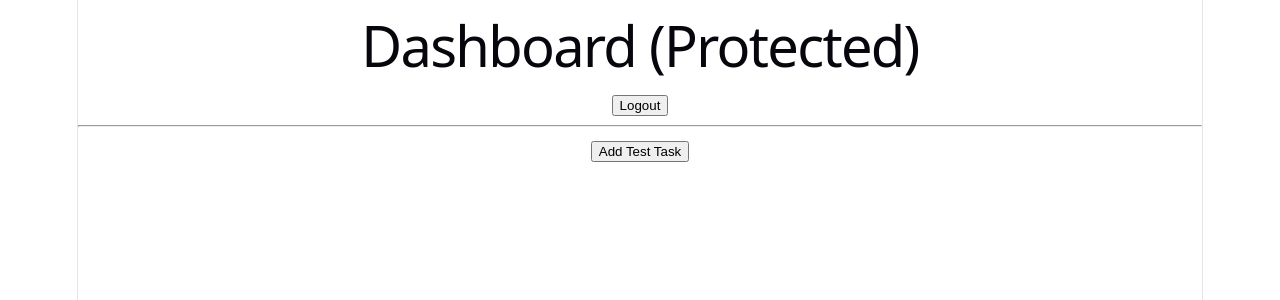
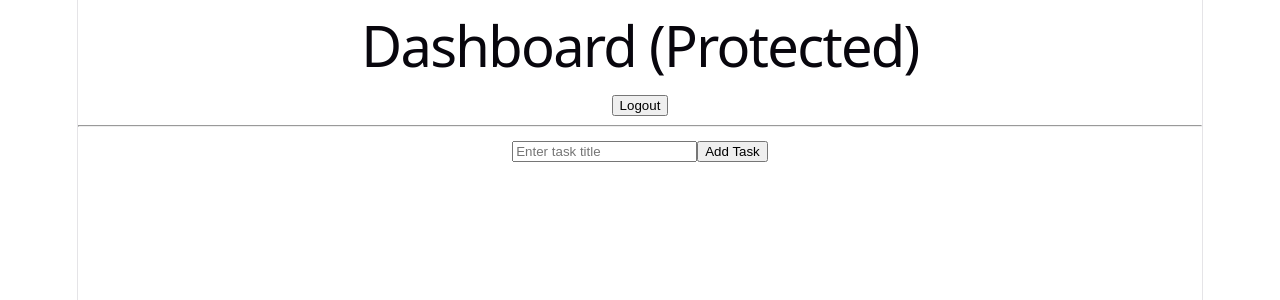
Before and after one commit to alys27/w4-react-app, a React (Vite) app: page /dashboard in a window 1280 px wide. Shown: the top 300 px of the page. Built offline with nearby package versions, Linux system fonts and the light colour scheme; sample sign-in values are in the browser's storage.

Commit message:
feat: add form validation for adding tasks(checkpoint 4)

```diff
--- /dev/null
+++ b/src/components/TaskForm.jsx
@@ -0,0 +1,50 @@
+import { useState } from "react";
+import { useTasks } from "../context/TaskContext";
+
+function TaskForm() {
+  const [title, setTitle] = useState("");
+  const [error, setError] = useState("");
+  const { dispatch } = useTasks();
+
+  const handleSubmit = (e) => {
+    e.preventDefault();
+
+    const trimmedTitle = title.trim();
+
+    if (!trimmedTitle) {
+      setError("Task title cannot be empty");
+      return;
+    }
+
+    if (trimmedTitle.length < 3) {
+      setError("Task title must be at least 3 characters");
+      return;
+    }
+
+    dispatch({
+      type: "ADD_TASK",
+      payload: { id: Date.now(), title: trimmedTitle, completed: false },
+    });
+
+    setTitle("");
+    setError("");
+  };
+
+  return (
+    <form onSubmit={handleSubmit}>
+      <input
+        type="text"
+        placeholder="Enter task title"
+        value={title}
+        onChange={(e) => {
+          setTitle(e.target.value);
+          if (error) setError("");
+        }}
+      />
+      <button type="submit">Add Task</button>
+      {error && <p style={{ color: "red" }}>{error}</p>}
+    </form>
+  );
+}
+
+export default TaskForm;
--- a/src/pages/Dashboard.jsx
+++ b/src/pages/Dashboard.jsx
@@ -1,22 +1,16 @@
 import { useNavigate } from "react-router-dom";
 import { useAuth } from "../context/AuthContext";
 import { useTasks } from "../context/TaskContext";
+import TaskForm from "../components/TaskForm";
 
 function Dashboard() {
   const { logout } = useAuth();
   const navigate = useNavigate();
-  const { state, dispatch } = useTasks();
+  const { state } = useTasks();
 
   const handleLogout = () => {
     logout();
     navigate("/login", { replace: true });
-  };
-
-  const addTestTask = () => {
-    dispatch({
-      type: "ADD_TASK",
-      payload: { id: Date.now(), title: "Test task", completed: false },
-    });
   };
 
   return (
@@ -26,7 +20,8 @@ function Dashboard() {
 
       <hr />
 
-      <button onClick={addTestTask}>Add Test Task</button>
+      <TaskForm />
+
       <ul>
         {state.tasks.map((task) => (
           <li key={task.id}>{task.title}</li>
```
